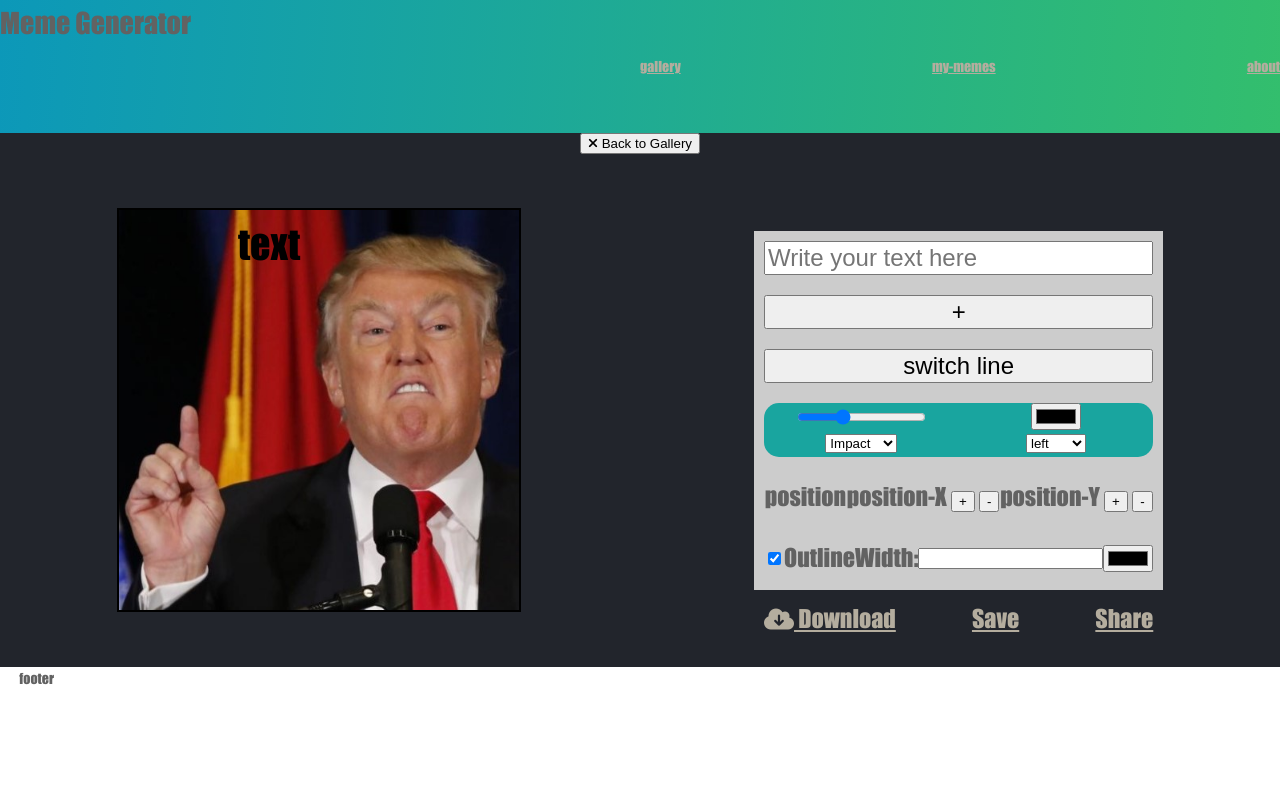
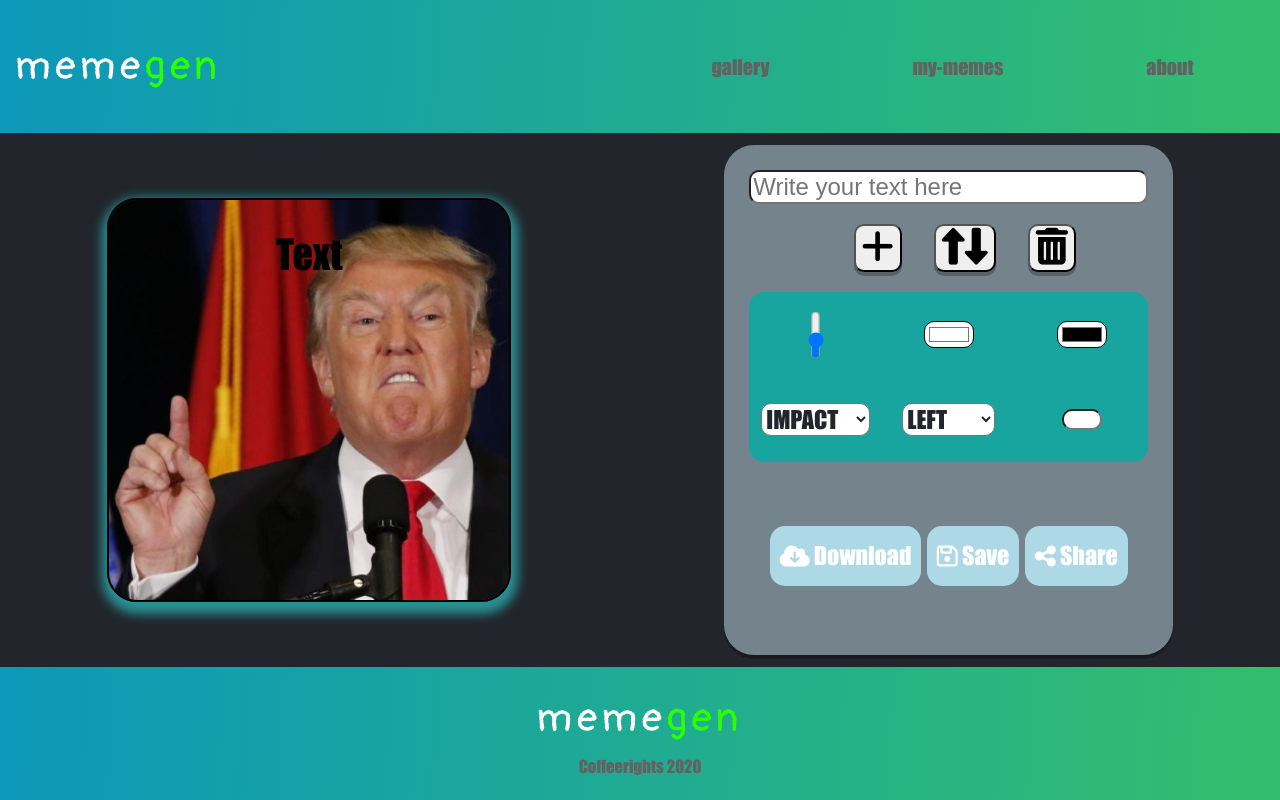
Before and after one commit to matancris/meme-generator, a plain HTML site: page index.html in a window 1280 px wide. Both pictures are taken after a click on the picture 110 px from the left and 244 px from the top of the page. Drawn offline with Linux system fonts and the light colour scheme.

Commit message:
Update thursday morning

```diff
--- a/css/style.css
+++ b/css/style.css
@@ -10,8 +10,8 @@
 }
 
 @font-face {
-    font-family: Lato-reg;
-    src: url(/fonts/lato/Lato-Regular.ttf);
+    font-family: Pangolin;
+    src: url(/fonts/Pangolin-Regular.ttf);
 }
 
 @font-face {
@@ -31,6 +31,7 @@ header {
     grid-column: span 2;
     background-color: #5970c1;
     background-image: linear-gradient(-86deg, #33be6d 0%, #0c98b9 100%);
+    padding: 15px;
 }
 
 nav {
@@ -41,15 +42,19 @@ ul {
     width: 100%;
 }
 
+li {
+    cursor: pointer;
+}
+
 body {
-    font-size: 0.875rem;
+    font-size: 1.25rem;
     margin: 0;
     height: 100vh;
 }
 
 main {
     width: 100%;
-    grid-column: span 2;
+    grid-column: span 4;
 }
 
 img {
@@ -57,8 +62,12 @@ img {
 }
 
 h1, h2, h3, h4, h5, h6 {
-    margin-top: 0;
+    margin: 0;
     font-weight: 400;
+}
+
+button {
+    cursor: pointer;
 }
 
 h2 {
@@ -79,7 +88,6 @@ a:hover {
     color: #000;
 }
 
-
 /* LAYOUT */
 
 .container {
@@ -93,13 +101,27 @@ a:hover {
 
 /* header */
 
+.logo {
+    font-family: Pangolin, Impact, Haettenschweiler, 'Arial Narrow Bold', sans-serif;
+    /* font-weight: 700; */
+    color: #ffffff;
+    letter-spacing: 5px;
+    align-self: center;
+    justify-self: center;
+}
+
+.logo span {
+    color: #2bff00;
+}
+
 /* main */
 
-.main-grid{
+.main-grid {
     height: 100%;
     display: grid;
     grid-template-columns: 1fr 1fr;
     grid-template-rows: 1fr 4fr 1fr;
+    background-color: #22252c;
 }
 
 .grid-container {
@@ -109,31 +131,35 @@ a:hover {
     padding: 10px;
 }
 
-.meme-container{
+.meme-container {
     height: 100%;
     background-color: #22252c;
 }
 
-.meme-container > *{
-justify-self: center;
-align-self: center;
+.meme-container>* {
+    justify-self: center;
+    align-self: center;
 }
 
-.meme-control{
+.meme-control {
     width: 100%;
     height: 100%
 }
 
 #meme-canvas {
     border: 2px solid black;
+    box-shadow: 1px 6px 11px 6px #2a9396;
+    border-radius: 30px;
 }
 
 .txt-editor {
-    height: 70%;
-    background-color: #ccc;
+    background-color: #75848c;
     justify-self: center;
     align-self: center;
-
+    height: 90%;
+    border-radius: 30px;
+    padding: 15px;
+    box-shadow: 0 4px #00000042;
 }
 
 .txt-editor>* {
@@ -143,22 +169,111 @@ align-self: center;
     align-items: center;
     margin: 10px;
     font-size: 1.5rem;
+    border-radius: 10px;
 }
 
-.text-edit-container {
+.btns-font-container  {
+    flex-basis: 90%;
+    margin: 0;
+
+}
+.btns-font-container>*  {
+    justify-content: space-evenly;
+    align-items: center;
+    height: 90%;
+    margin: 0;
+
+}
+
+.txt-editor button {
+    box-shadow: 1px 5px 0 #015d33, inset 0 5px 0 rgba(255, 255, 255, 0.58);
+    border-radius: 10px;
+    font-size: 2.3rem;
+    ;
+    border-radius: 10px;
+    box-shadow: 0 4px #00000042;
+    cursor: pointer;
+    margin-inline-start: 2rem;
+}
+
+
+/* Text edit grid */
+
+.text-edit-grid {
     display: grid;
-    grid-template-columns: 1fr 1fr;
+    grid-template-columns: 1fr 1fr 1fr 1fr 1fr 1fr;
     grid-template-rows: 1fr 1fr;
     border-radius: 15px;
     background-color: #19a59f;
-}
-.text-edit-container > * {
-    align-self: center;
-    justify-self: center;
+    height: 13rem
 }
 
-.save-btns {
+.text-edit-grid>* {
+    background-color: white;
+    border-radius: 10px;
+    display: flex;
+    justify-self: center;
+    align-self: center;
+}
+
+.text-edit-grid select {
+    font-family: Impact;
+    font-size: 1.20rem;
+    text-transform: uppercase;
+    color: #22252c;
+    grid-column: span 2;
+    font-size: 1.5rem;
+    cursor: pointer;
+}
+
+.size-edit {
+    grid-area: 1/span 2;
+    height: 3rem;
+    appearance: slider-vertical;
+}
+
+.font-select {
+    grid-area: 2/ span 2
+}
+
+.position-select {
+    grid-area: 2/ span 2
+}
+
+.color-edit {
+    grid-area: 1 / span 2;
+}
+
+.strike-color {
+    grid-area: 1 / span 2;
+}
+
+.strike-width {
+    width: 2rem;
+    grid-area: 2/ span 2;
+    justify-self: center;
+    align-self: center;
+}
+
+.save-btns{
+    flex-basis: 30%;
+    padding: 15px;
+}
+
+.save-btns>* {
     justify-content: space-between;
+    background-color: lightblue;
+    border-radius: 15px;
+    padding: 10px;
+    text-decoration: none;
+    color: #ffffff;
+
+}
+
+footer {
+    grid-column: span 2;
+    background-color: #5970c1;
+    background-image: linear-gradient(-86deg, #33be6d 0%, #0c98b9 100%);
 }
 
 /* HELPERS */
@@ -228,4 +343,53 @@ align-self: center;
     margin-bottom: 5rem;
 }
 
+/* icons helpers */
+
+.icon-cover {
+    position: absolute;
+    width: 50px;
+    height: 50px;
+}
+
 /*---- Media Queries ----*/
+
+@media(max-width: 870px) {
+
+    /* .main-grid {
+        grid-template-columns: 1fr;
+        grid-template-rows: 1fr 4fr 1fr;
+        height: 100%;
+    } */
+    .meme-container {
+        flex-direction: column;
+    }
+
+    /* .btns-font-container{
+        flex-direction: row;
+        justify-content: space-between;
+
+    }
+    .upper-btns{
+        flex-direction: column;
+        font-size: 0.8rem;
+        flex-grow: 1;
+
+    }
+
+    .text-edit-grid select{
+        font-size: 1rem;
+    }
+
+    .save-btns{
+        flex-direction: column;
+        font-size: 1rem;
+       padding:0;
+
+    } */
+    /* #my-canvas {
+        margin-bottom: 30px;
+    } */
+    /* .txt-editor {
+        margin: auto 15px
+    } */
+}
--- a/index.html
+++ b/index.html
@@ -11,12 +11,12 @@
 <body onload="init()">
     <div class="main-grid">
         <header class="main-header flex space-between">
-        <h1>Meme Generator</h1>
-        <nav class="main-nav flex space-between">
-            <ul class="main-nav flex space-between clean-list align-center">
-                <li class="nav-gallery"><a href="">gallery</a></li>
-                <li class="my-memes"><a href="">my-memes</a></li>
-                <li class="about"><a href="">about</a></li>
+            <h1 class="logo">meme<span>gen</span></h1>
+            <nav class="main-nav flex space-around">
+                <ul class="main-nav flex space-around clean-list align-center">
+                    <li class="nav-gallery" onclick="toggleView()">gallery</li>
+                    <li class="my-memes" onclick="onMyMemes()">my-memes</li>
+                    <li class="about">about</li>
                 </ul>
             </nav>
         </header>
@@ -26,38 +26,52 @@
                 <!-- js render -->
             </section>
 
-        <section class="meme-container flex column hidden">
-            <button onclick="toggleView()">
-                <i class="fas fa-times"></i> Back to Gallery
-            </button>
+            <!-- <section class="meme-container flex column hidden"> -->
 
-            <div class="meme-control flex space-around">
-                <canvas id="meme-canvas" width="400" height="400"></canvas>
+            <div class="meme-container meme-control flex space-around hidden">
+                <canvas id="meme-canvas" width="400" height="400" onmousedown="onCanvasDown(event)" onmouseup="onCanvasUp(event)" onmousemove="onCanvasMove(event)"></canvas>
 
                 <div class="txt-editor flex column space-between">
-                    <input class="txt-input" type="text" data-key="txt" placeholder="Write your text here" oninput="onEditTxt(this)">
-                    <button class="add-line" onclick="onAddLine()">+</button>
-                    <button class="switch-line" onclick="onSwitchLine()">switch line</button>
-                    <div class="text-edit-container">
+                    <input class="txt-input" type="text" data-key="txt" placeholder="Write your text here"
+                        oninput="onEditTxt(this)">
+
+                        <!-- <div class="btns-font-container flex column space-between"> -->
+                    <div class="upper-btns flex row justify-center">
+                        <button class="add-line" onclick="onAddLine()"><i class="fas fa-plus"></i></button>
+                        <button class="switch-line" onclick="onSwitchLine()"><i class="fas fa-long-arrow-alt-up"></i><i
+                                class="fas fa-long-arrow-alt-down"></i></button>
+                        <button class="delete" onclick="onDeleteLine()"><i class="fas fa-trash-alt"></i></button>
+                    </div>
+                    <div class="text-edit-grid">
                         <!-- <button onclick="deleteTxt()"><i class="fas fa-eraser"></i></button> -->
-                         <input type="range" value="40" min="10" step="2"
-                            data-key="size" oninput="onEditTxt(this)">
-                        <input type="color" value="" data-key="color" oninput="onEditTxt(this)">
+                        <input class="size-edit " type="range" value="40" min="10" step="2" data-key="size"
+                            oninput="onEditTxt(this)">
 
-                        <select data-key="fontFamily" oninput="onEditTxt(this)">
+                        <!-- <img src="icons/icn-color-palette.png" alt="tex"> -->
+                        <input class="color-edit" type="color" value="#ffffff" data-key="color"
+                            oninput="onEditTxt(this)">
+                        <select class="font-select" data-key="fontFamily" oninput="onEditTxt(this)">
                             <option value="Impact">Impact</option>
                             <option value="Tahoma">Tahoma</option>
                             <option value="Ariel">Ariel</option>
                             <option value="Verdana">Verdana</option>
                         </select>
-                        <select data-key="align" oninput="onEditTxt(this)">
+                        <select class="position-select" data-key="align" oninput="onEditTxt(this)">
                             <option value="left">left</option>
                             <option value="center">center</option>
                             <option value="right">right</option>
                         </select>
+
+                        <!-- <input id="outline" type="checkbox" data-key="isOutline" checked onclick="onEditTxt(this)"> -->
+
+                        <input class="strike-width" type="number" value="" min="0" step="1" data-key="lineWidth"
+                            oninput="onEditTxt(this)">
+                        <input class="strike-color" type="color" value="" data-key="strokeStyle"
+                            oninput="onEditTxt(this)">
+
                     </div>
                     <!-- <i class="fas fa-text-height"></i> -->
-                    <div class="position-container"> position
+                    <!-- <div class="position-container"> position
                         <div class="width-selection"> position-X
                             <button value="50" step="5" data-key="x" oninput="onEditTxt(this)">+</button>
                             <button value="50" step="5" data-key="x" oninput="onEditTxt(this)">-</button>
@@ -65,18 +79,10 @@
                         <div class="height-selection"> position-Y
                             <button value="" min="0" step="5" data-key="y" oninput="onEditTxt(this)">+</button>
                             <button value="" min="0" step="5" data-key="y" oninput="onEditTxt(this)">-</button>
-                        </div>
+                        </div> -->
 
 
-                    </div>
-
-                    <div>
-                        <input id="outline" type="checkbox" data-key="isOutline" checked onclick="onEditTxt(this)">
-                        <label for="outline">Outline</label>
-                        Width: <input type="number" value="" min="0" step="1" data-key="lineWidth"
-                            oninput="onEditTxt(this)">
-                        <input type="color" value="${txt.strokeStyle}" data-key="strokeStyle" oninput="onEditTxt(this)">
-                    </div>
+                    <!-- </div> -->
                     <!-- <div>
 
                         <input id="shadow" type="checkbox" data-property="isShadow" onclick="editTxt(this)">
@@ -91,29 +97,36 @@
                     <div class="save-btns flex">
                         <a href="#" class="btn" onclick="downloadImg(this)" download="my-img.jpg">
                             <i class="fas fa-cloud-download-alt"></i> Download</a>
-                        <a href="#" class="btn" onclick="downloadImg(this)" download="my-img.jpg">
+                        <a href="#" class="btn" onclick="onSave()" download="my-img.jpg"><i class="far fa-save"></i>
                             Save</a>
-                        <a href="#" class="btn" onclick="downloadImg(this)" download="my-img.jpg">
+                        <a href="#" class="btn" onclick="downloadImg(this)" download="my-img.jpg"><i
+                                class="fas fa-share-alt"></i>
                             Share</a>
                     </div>
                 </div>
+                <!-- </div> -->
+
 
             </div>
-
-
-
-        </section>
+            <!-- </section> -->
         </main>
-
-    <footer>
-        <div class="container">
-            footer
+        <!-- <button onclick="toggleView()">
+                <i class="fas fa-times"></i> Back to Gallery
+            </button> -->
+        <footer class="flex justify-center align-center">
+            <div class="container flex column justify-center align-center">
+                <h1 class="logo">meme<span>gen</span></h1>
+                <small>Coffeerights 2020</small>
             </div>
         </footer>
     </div>
+</body>
+
+
 <script src="https://kit.fontawesome.com/a7c8057fcc.js" crossorigin="anonymous"></script>
 
 <script src="js/util-service.js"></script>
+<script src="js/storage-service.js"></script>
 <script src="js/meme-service.js"></script>
 <script src="js/meme-controller.js"></script>
 
--- a/js/meme-controller.js
+++ b/js/meme-controller.js
@@ -4,7 +4,7 @@
 var gCanvas = document.getElementById('meme-canvas');
 console.log("gCanvas", gCanvas)
 var gCtx = gCanvas.getContext('2d');
-// var gImgObj;
+var gIsMouseDown = false;
 
 
 function init() {
@@ -29,6 +29,18 @@ function renderCanvas() {
     gCtx.drawImage(chosenImg, 0, 0, gCanvas.width, gCanvas.height);
     meme.lines.map(line => drawTxt(line))
 }
+
+// function onMySavedMemes(){
+//     var memes = getSavedMemes();
+//     memes.map(meme => {
+//         img = getImgById(meme.selectedImgId);
+//         gCtx.drawImage(chosenImg, 0, 0, gCanvas.width, gCanvas.height);
+//         meme.lines.map(line => drawTxt(line))
+//         //  `
+//         // <div class="img-container"><img id='${img.id}' src='${img.url}' onclick="onOpenMemeEditor('${img.id}',this)" alt='meme picture'/></div>
+//         // `
+//     })
+// }
 
 
 // drawImg(img, meme)
@@ -148,25 +160,15 @@ function drawTxt(line) {
 //     gCtx.strokeText(txt.line, txt.x, txt.y);
 // }
 
-/**
- * editTxt() gets changes for txt and update gMeme model.
- * Update gMeme.txts[].txt = {property:value}
- * Redraws canvas.
- * Input types: text, number, checkbox, dropdown.
- *
- *  txtIdx - the specific txt to change in []. it's line num -1 because idx starts with 0.
- *  property - (using data-* attributes) ex. line, size, align, color, isShadow..
- *  value - ex. 'text', 30, left, red, true..
- */
+function onSave() {
+    saveMeme()
+}
 
 
-function renderTxtsEditor(line) {
-    var strHtml = lines.map((line, idx) => {
-
-    })
-
-    document.querySelector('.txts-editor').innerHTML = strHtml.join(' ');
-
+function onDeleteLine() {
+    deleteLine()
+    document.querySelector('.txt-input').value = '';
+    renderCanvas()
 }
 
 function newTxtBtnClicked() {
@@ -198,3 +200,46 @@ function renderImgs(imgs) {
 
     document.querySelector('.gallery').innerHTML = strHtml.join(' ');
 }
+
+
+function onCanvasDown(ev) {
+    const { offsetX, offsetY } = ev;
+    var meme = getMeme()
+    gIsMouseDown = true;
+
+    meme.lines.map((line, idx) => {
+        let width = gCtx.measureText(line.txt).width;
+        let height = line.size;
+
+        if (offsetX >= line.x - (width / 2) &&
+            offsetX <= line.x + (width / 2) &&
+            offsetY >= line.y - (height / 2) &&
+            offsetY <= line.y + (height / 2)) {
+
+            setLineIdx(idx);
+            document.querySelector('.txt-input').value = line.txt;
+
+        }
+    })
+}
+
+
+function onCanvasUp() {
+    gIsMouseDown = false;
+}
+
+
+function onCanvasMove(ev) {
+    if (!gIsMouseDown) return;
+    const { offsetX, offsetY } = ev;
+    var { movementX, movementY } = ev;
+
+
+    var newPosX = offsetX + movementX;
+    var newPosY = offsetY + movementY;
+
+    var meme = getMeme()
+
+    setNewLinePos(meme.lines[meme.selectedLineIdx], newPosX, newPosY)
+    renderCanvas()
+}
--- a/js/meme-service.js
+++ b/js/meme-service.js
@@ -1,9 +1,9 @@
 'use strict';
 
-
+const MEMES_KEY = 'myMemes';
 var gMeme;
+var gMemes = [];
 var gImgs = _createImgs();
-let gNextId = 0;
 
 
 
@@ -50,8 +50,18 @@ function editTxt(elInput) {
 
 function setLineIdx(idx) {
     gMeme.selectedLineIdx = idx;
-    console.log("setLineIdx -> gMeme.selectedLineIdx", gMeme.selectedLineIdx)
+}
 
+function deleteLine() {
+    gMeme.lines.splice(gMeme.selectedLineIdx, 1);
+    gMeme.selectedStckrIdx = 0;
+}
+
+function setNewLinePos(line, newX, newY) {
+    console.log("setNewLinePos -> newY", newY)
+    console.log("setNewLinePos -> newX", newX)
+    line.x = newX
+    line.y = newY
 }
 
 
@@ -79,6 +89,11 @@ function addLine(txt = 'Enter your text here', x, y) {
 
 }
 
+function saveMeme() {
+    gMemes.push(gMeme);
+    saveToStorage(MEMES_KEY, gMemes)
+}
+
 function _createMeme(imgId) {
     let meme = {
         selectedImgId: imgId,
@@ -86,7 +101,7 @@ function _createMeme(imgId) {
         lines: []
     }
     gMeme = meme;
-    addLine('text', 150, 50);
+    addLine('Text', 200, 70);
 };
 // _createline('Your Text', 150, 70)
 
```
Also changed, not shown: js/storage-service.js (added, +12 -0 lines), fonts/Pangolin-Regular.ttf (added), icons/icn-color-palette.png (added), icons/icn-stroke-color.png (added). Lines whose indentation alone changed are shown as unchanged.
